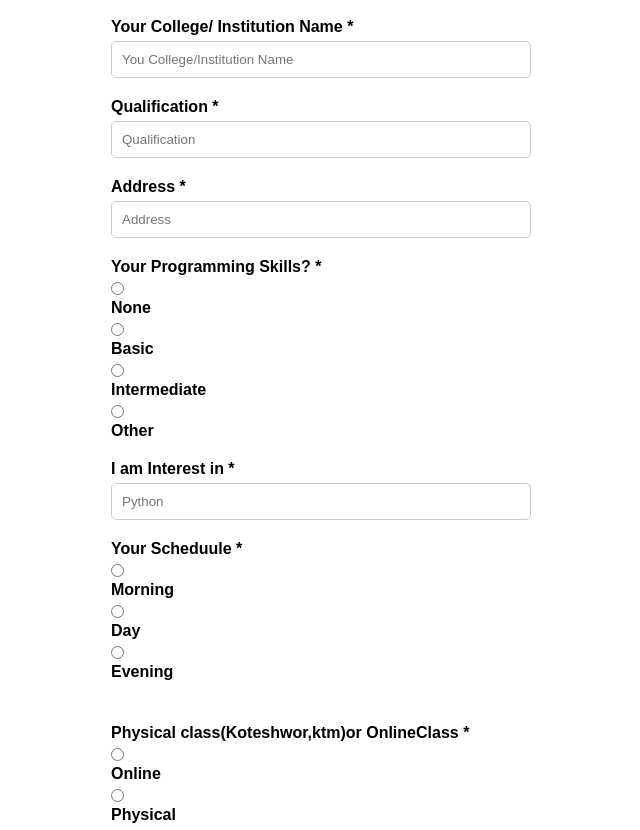
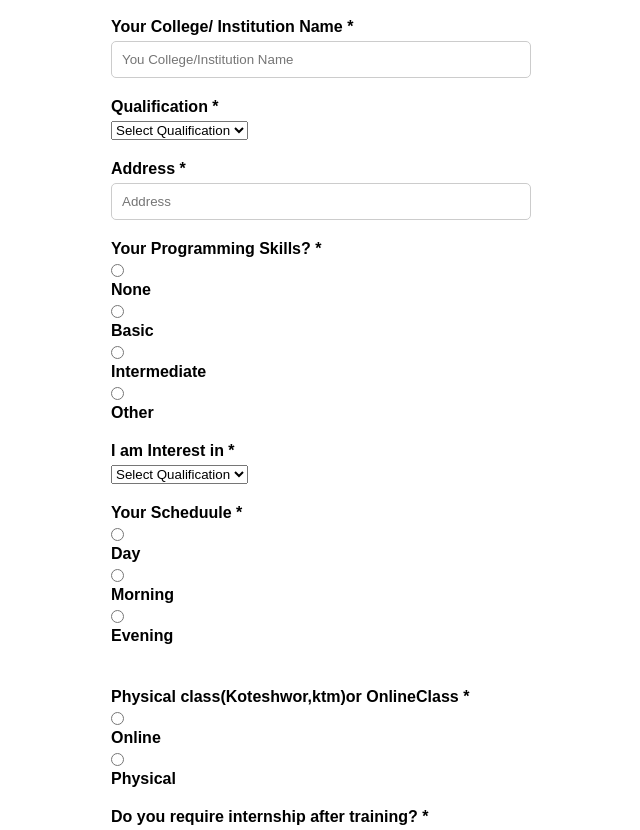
Before and after one commit to devrajbasnet/Sipalayawebsite, a React (Create React App) app: page / in a window 1280 px wide. Shown: the part 586-1416 px from the top of the page, without its empty margins (319-959 px from the left). Built offline with nearby package versions, Linux system fonts and the light colour scheme.

Commit message:
FormRegister.jsx

```diff
--- a/src/Components/Navbar/FormRegister.jsx
+++ b/src/Components/Navbar/FormRegister.jsx
@@ -1,6 +1,56 @@
-import React from 'react';
+import React, { useState } from 'react';
 import './Navbar.css';
 const FormRegister = () => {
+  const [fullName, setFullName] = useState('');
+  const [MobileNumber, setMobileNumber] = useState('');
+  const [college, setCollege] = useState('');
+  const [qualification, setQualification] = useState('');
+  const [interest, setInterest] = useState('');
+  const [programmingSkills, setProgrammingSkills] = useState('');
+  const [schedule, setSchedule] = useState('');
+  const [classs, setClass]=useState('');
+  const [classType, setClassType] = useState('');
+  const [requireInternship, setRequireInternship] = useState('');
+
+  const handleFullNameChange = (event) => {
+    const input = event.target.value;
+    const sanitizedInput = input.replace(/[^a-zA-Z\s]/g, '');
+    setFullName(sanitizedInput);
+  };
+
+  const handleMobileNumberChange = (event) => {
+    const input = event.target.value;
+    const sanitizedInput = input.replace(/\D/g, '');
+    setMobileNumber(sanitizedInput);
+  };
+
+
+  const handleQualificationChange = (event) => {
+    setQualification(event.target.value);
+  };
+
+  const handleInterestChange = (event) => {
+    const input = event.target.value;
+
+    const sanitizedInput = input.replace(/[^a-zA-Z\s]/g, '');
+    setInterest(sanitizedInput);
+  };
+  const handleProgrammingSkillsChange = (event) => {
+    setProgrammingSkills(event.target.value);
+  };
+
+  const handleScheduleChange = (event) => {
+    setSchedule(event.target.value);
+  };
+  const handleClassTypeChange = (event) => {
+    setClassType(event.target.value);
+  };
+  const handleRequireInternshipChange = (event) => {
+    setRequireInternship(event.target.value);
+  };
+
+
+
   return (
     <div className="form">
       <p>Fields marked with an * are required</p>
@@ -8,13 +58,15 @@ const FormRegister = () => {
       <form>
         <div className="form-field">
           <label htmlFor="fullName">Full Name *</label>
-          <input type="text" id="fullName" name="fullName" placeholder="Full Name" />
+          <input type="text" id="fullName" name="fullName" placeholder="Full Name"  value={fullName}
+            onChange={handleFullNameChange}/>
           <p className="character-count">3 of 3 Character(s) left</p>
         </div>
 
         <div className="form-field">
           <label htmlFor="mobileNumber">Mobile Number *</label>
-          <input type="tel" id="mobileNumber" name="mobileNumber" placeholder="Mobile Number" />
+          <input type="tel" id="mobileNumber" name="mobileNumber" placeholder="Mobile Number" value={MobileNumber}
+            onChange={handleMobileNumberChange}/>
           <p className="character-count">10 of 10 Character(s) left</p>
         </div>
 
@@ -29,7 +81,18 @@ const FormRegister = () => {
         </div>
         <div className="form-field">
         <label htmlFor="Qualification">Qualification *</label>
-            <input type="text" id="qualification" name="qualification" placeholder="Qualification"/>
+        <select>
+            <input type="text" id="qualification" name="qualification"  value={qualification}
+            onChange={handleQualificationChange}/>
+
+            <option value="">Select Qualification</option>
+            <option value="SEE">SEE</option>
+            <option value="+2">+2</option>
+            <option value="Bachelor">Bachelor</option>
+            <option value="Master">Master</option>
+            <option value="PhD">PhD</option>
+            <option value="Other">Other</option>
+          </select>
         </div>
          <div className="form-field">
          <label htmlFor="Address">Address *</label>
@@ -38,7 +101,9 @@ const FormRegister = () => {
          <div className="form-field">
   <label>Your Programming Skills? *</label>
   <div className="radio-options">
-    <input type="radio" id="none" name="programmingSkills" value="None" />
+    <input type="radio" id="none" name="programmingSkills" value="None"
+    checked={programmingSkills === 'Basic'}
+   onChange={handleProgrammingSkillsChange}  />
     <label htmlFor="none">None</label>
     <input type="radio" id="basic" name="programmingSkills" value="Basic" />
     <label htmlFor="basic">Basic</label>
@@ -52,34 +117,53 @@ const FormRegister = () => {
 </div>
 <div className="form-field">
          <label htmlFor="interest">I am Interest in *</label>
-            <input type="text" id="interest" name="Interset" placeholder="Python"/>
+         <select>
+            <input type="text" id="interest" name="interset"value={interest}
+            onChange={handleInterestChange}/>
+
+              <option value="">Select Qualification</option>
+            <option value="Python and Django">Python and Django</option>
+            <option value="MERN">MERN</option>
+            <option value="C">C</option>
+            <option value="Java">Java</option>
+            <option value="Flutter">Flutter</option>
+            <option value="Other">Other</option>
+          </select>
+
          </div>
          <div className="form-field">
           <label>Your Scheduule *</label>
           <div className="radio-options">
-            <input type="radio" id="none" name="Morning" value="Morning"/>
+            <input type="radio" id="Day" name="schedule" value="Day"checked={schedule === 'Day'}
+              onChange={handleScheduleChange} />
+            <label htmlFor="Day">Day</label>
+            <input type="radio" id="Morning" name="schedule" value="Morning" checked={schedule === 'Morning'}
+              onChange={handleScheduleChange} />
             <label htmlFor="Morning">Morning</label>
-            <input type="radio" id="none" name="Day" value="Day"/>
-            <label htmlFor="Day">Day</label>
-            <input type="radio" id="none" name="Evening" value="Evening"/>
+            <input type="radio" id="Evening" name="schedule" value="Evening"checked={schedule === 'Evening'}
+              onChange={handleScheduleChange} />
             <label htmlFor="Evening">Evening</label> <br/>
           </div>
          </div>
          <div className="form-field">
           <label>Physical class(Koteshwor,ktm)or OnlineClass *</label>
           <div className="radio-options">
-            <input type="radio" id="none" name="Online" value="Online"/>
+            <input type="radio" id="online" name="classType" value="Online"  checked={classType === 'Online'}
+              onChange={handleClassTypeChange} />
             <label htmlFor="Online">Online</label>
-            <input type="radio" id="none" name="Physical" value="Physical"/>
+            <input type="radio" id="physical" name="classType" value="Physical"  checked={classType === 'Physical'}
+              onChange={handleClassTypeChange} />
             <label htmlFor="Physical">Physical</label>
             </div>
             </div>
             <div className="form-field">
           <label>Do you require internship after training? *</label>
           <div className="radio-options">
-            <input type="radio" id="none" name="Yes" value="Yes"/>
+            <input type="radio" id="yes" name="requireInternship" value="Yes" checked={requireInternship === 'Yes'}
+              onChange={handleRequireInternshipChange}/>
             <label htmlFor="yes">Yes</label>
-            <input type="radio" id="none" name="No" value="No"/>
+            <input type="radio" id="no" name="requireInternship" value="No" checked={requireInternship === 'No'}
+              onChange={handleRequireInternshipChange} />
             <label htmlFor="No">No</label>
             </div>
             </div>
@@ -87,7 +171,6 @@ const FormRegister = () => {
           <label htmlFor="queries">Any Queries?</label>
           <textarea id="queries" name="queries" placeholder="Any Queries?" rows="4" />
         </div>
-
         <button type="submit">Register</button>
       </form>
     </div>
```
